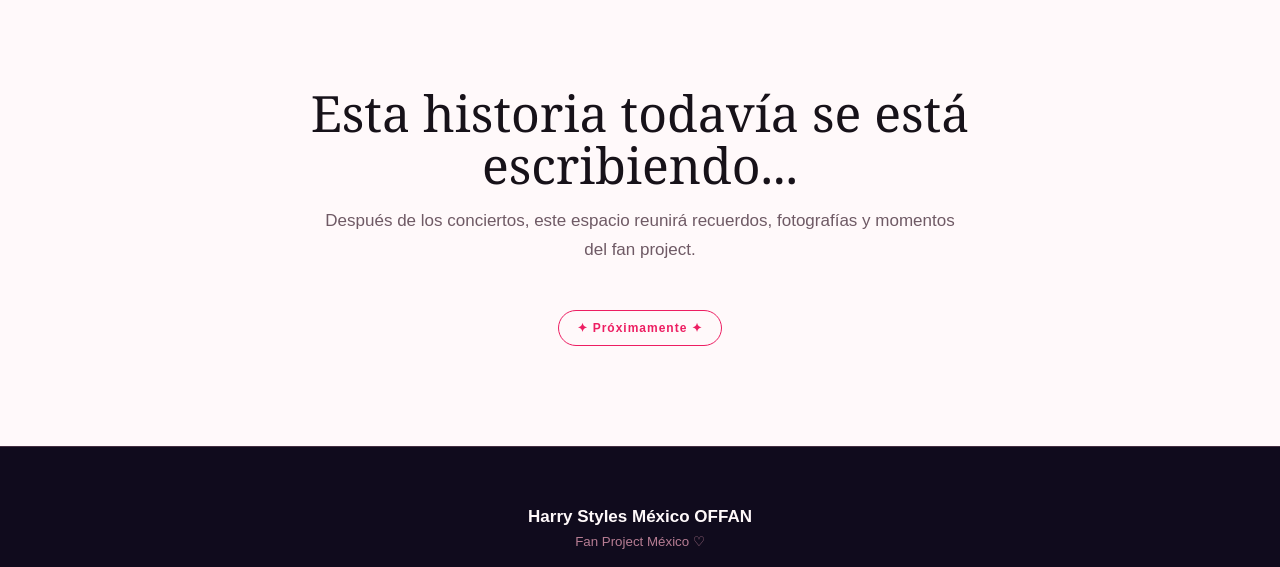
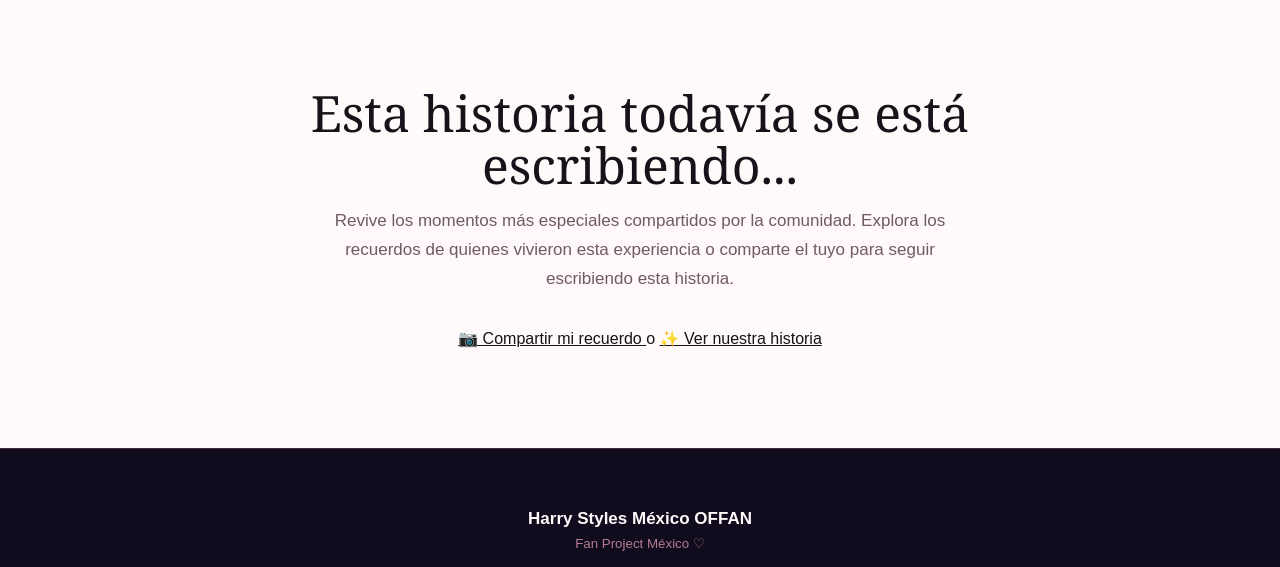
Before and after one commit to hsmx-offan/representantes-fphs, a plain HTML site: page index.html in a window 1280 px wide. Shown: the part 3019-3586 px from the top of the page. Drawn offline with Linux system fonts and the light colour scheme.

Commit message:
Update index.html

```diff
--- a/index.html
+++ b/index.html
@@ -261,18 +261,36 @@ href="https://cdnjs.cloudflare.com/ajax/libs/font-awesome/6.5.2/css/all.min.css"
     <!-- RECUERDOS -->
     <section class="seccion recuerdo-seccion" id="recuerdos">
 
-
     <h2 class="titulo-seccion">
         Esta historia todavía se está escribiendo...
     </h2>
 
     <p class="subtitulo-seccion">
-            Después de los conciertos, este espacio reunirá recuerdos,
-            fotografías y momentos del fan project.
+        Revive los momentos más especiales compartidos por la comunidad.
+        Explora los recuerdos de quienes vivieron esta experiencia
+        o comparte el tuyo para seguir escribiendo esta historia.
     </p>
 
-        <div class="proximamente">
-            ✦ Próximamente ✦
+    <div class="acciones-recuerdos">
+
+        <a
+            href="subir-recuerdo.html"
+            class="boton-recuerdo principal"
+        >
+            📷 Compartir mi recuerdo
+        </a>
+
+        <span class="separador-recuerdos">
+            o
+        </span>
+
+        <a
+            href="recuerdos.html"
+            class="boton-recuerdo secundario"
+        >
+            ✨ Ver nuestra historia
+        </a>
+
     </div>
 
 </section>
```
Lines whose indentation alone changed are shown as unchanged.
